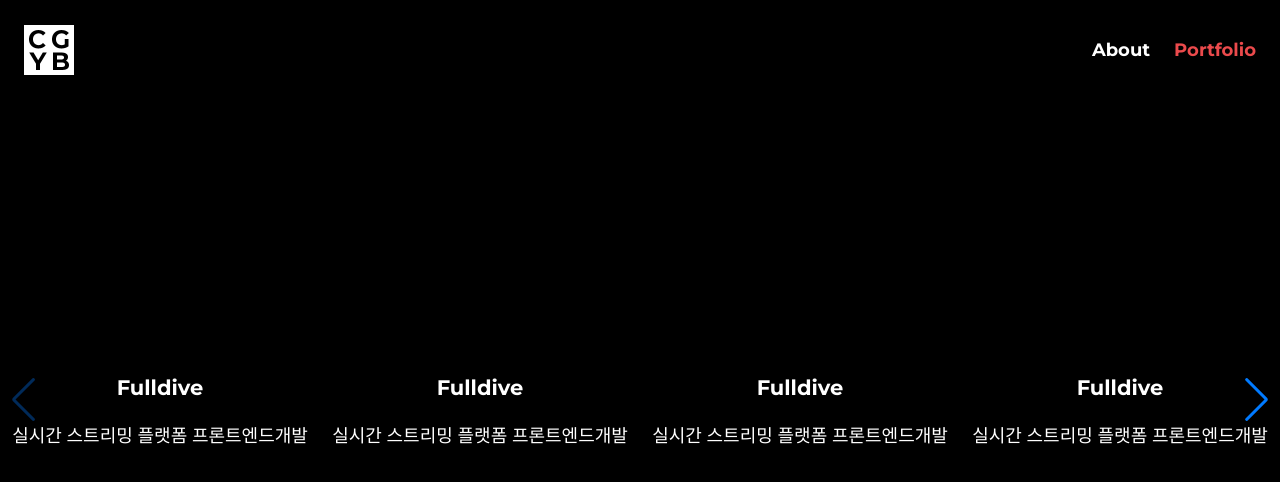
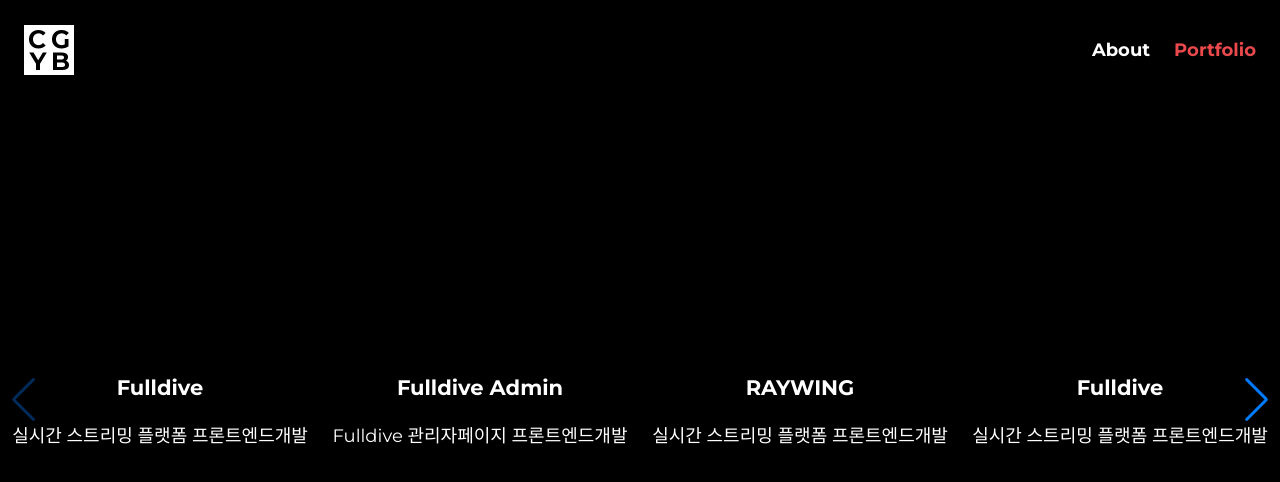
Before and after one commit to CHOGANGYEOL/CHOGANGYEOL.github.io, a React (Create React App) app: page /portfolio in a window 1280 px wide. Shown: the top 482 px of the page. Built offline with nearby package versions, Linux system fonts and the light colour scheme.

Commit message:
fix:data

```diff
--- a/src/data/PortfolioData.js
+++ b/src/data/PortfolioData.js
@@ -6,13 +6,13 @@
     link: "",
   },
   {
-    title: "Fulldive",
-    description: "실시간 스트리밍 플랫폼 프론트엔드개발",
+    title: "Fulldive Admin",
+    description: "Fulldive 관리자페이지 프론트엔드개발",
     image: "",
     link: "",
   },
   {
-    title: "Fulldive",
+    title: "RAYWING",
     description: "실시간 스트리밍 플랫폼 프론트엔드개발",
     image: "",
     link: "",
```
Also changed, not shown: 12 other files (tests, documents, lock files or other folders).
